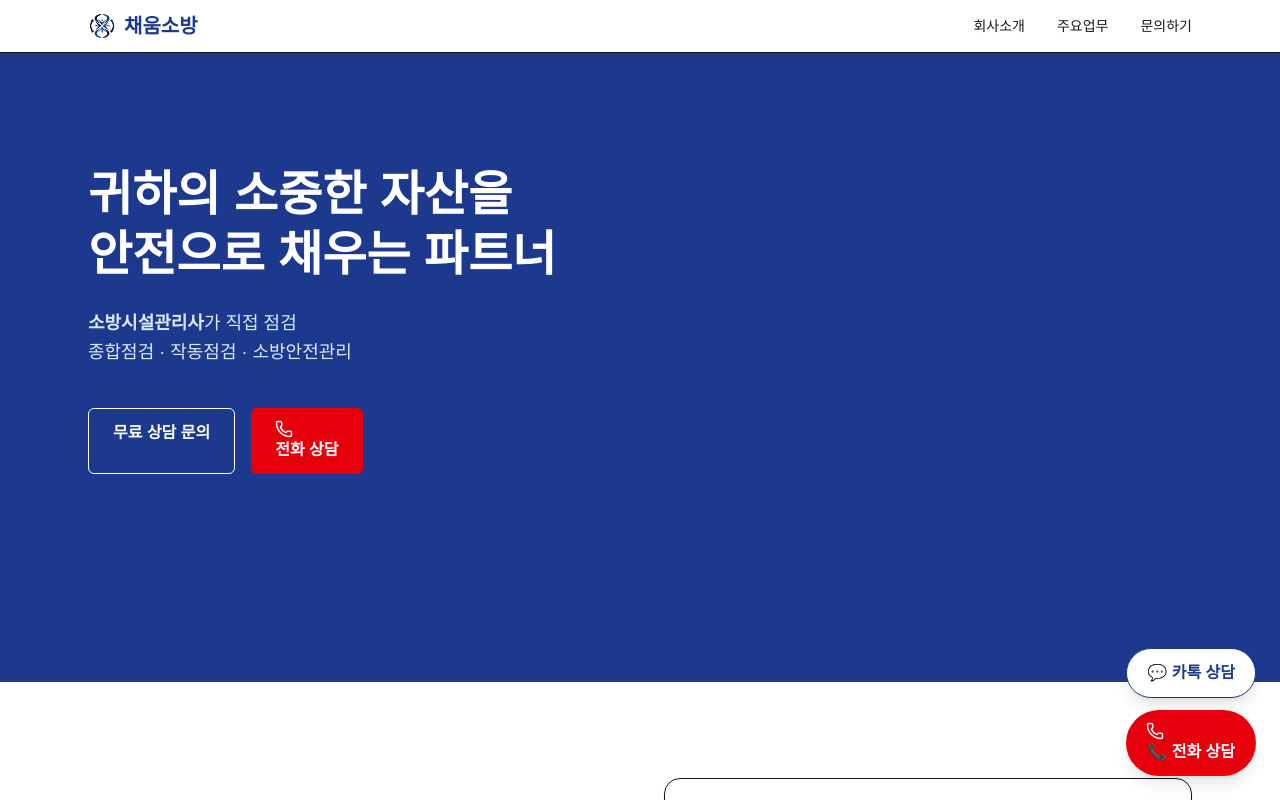
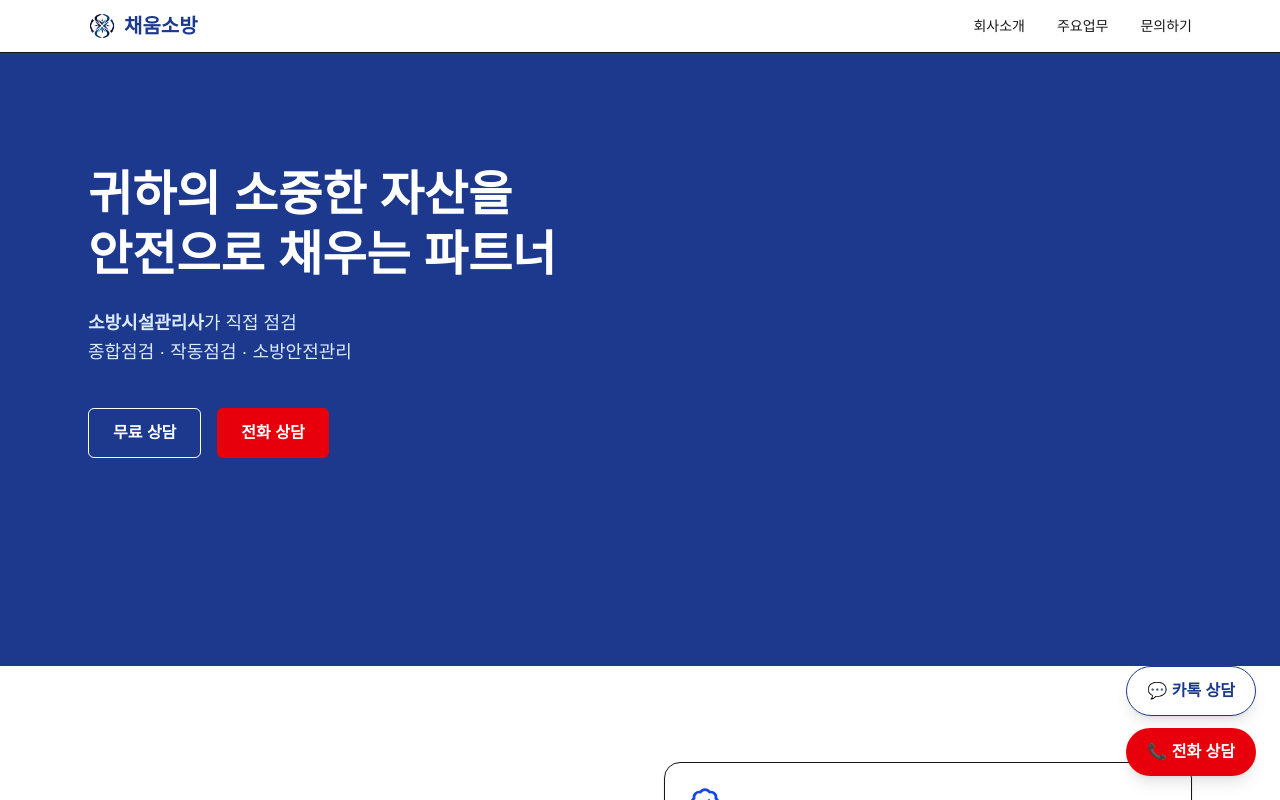
Before and after one commit to darby1226-cloud/chaeum-sobang, a Next.js app: page / in a window 1280 px wide. Shown: the top 800 px of the page. Built offline with nearby package versions, Linux system fonts and the light colour scheme.

Commit message:
버튼 ui 깨짐 수정

```diff
--- a/components/cta/CallButton.tsx
+++ b/components/cta/CallButton.tsx
@@ -36,7 +36,6 @@ export default function CallButton({
 
   return (
     <button onClick={handleCall} className={className}>
-      {showIcon && <Phone size={18} />}
       {children ?? "전화 상담"}
     </button>
   )
--- a/components/sections/Hero.tsx
+++ b/components/sections/Hero.tsx
@@ -21,7 +21,7 @@ export default function Hero() {
             href="#contact"
             className="rounded-md border border-white px-6 py-3 text-center font-semibold hover:bg-white hover:text-blue-900"
           >
-            무료 상담 문의
+            무료 상담
           </a>
 
           <CallButton
```
